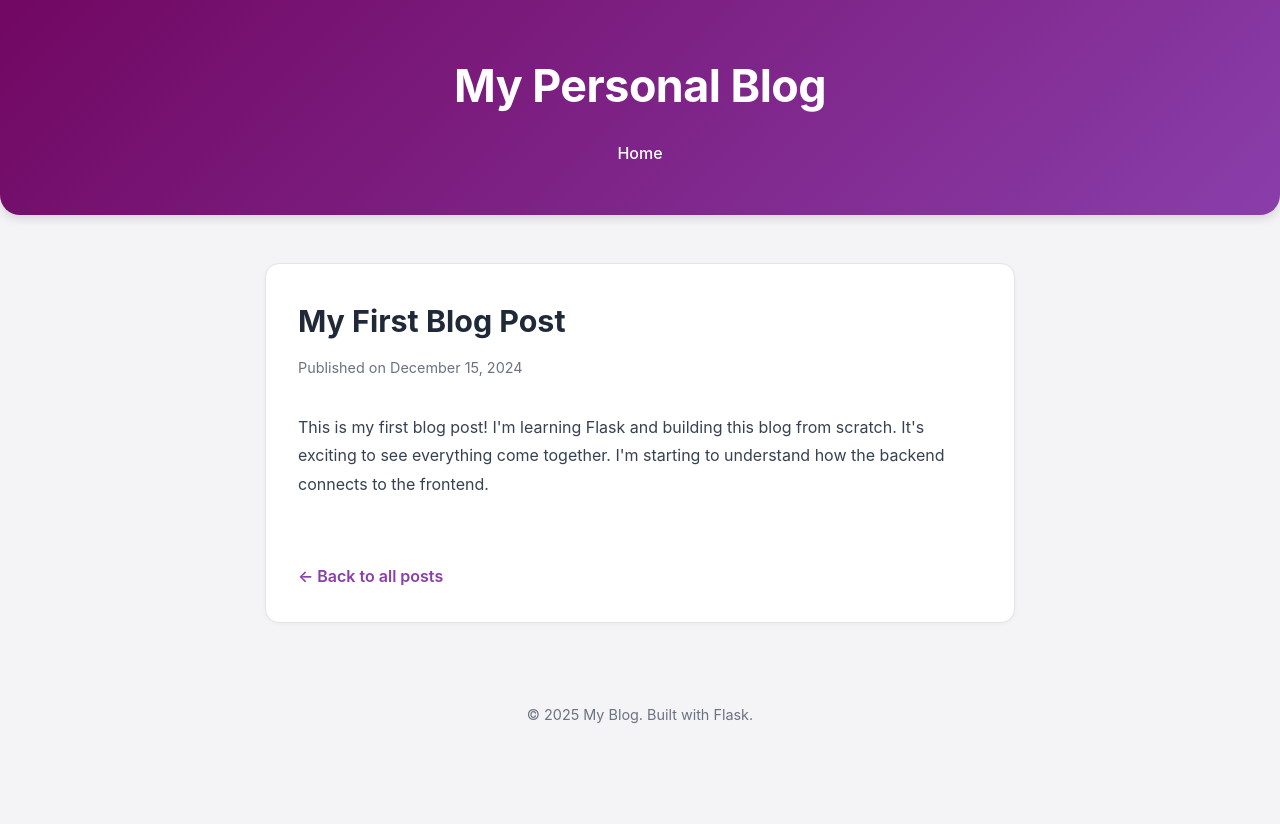
After one commit to Clockert/personal-blog, a Flask app: page /post/1 in a window 1280 px wide. The commit adds this page. Run offline with Flask 3, Linux system fonts and the light colour scheme.

Commit message:
Add individual post page and routing
Created post.html template for displaying full posts.
Added dynamic route /post/<id> in app.py.
Updated home page links to navigate to individual posts.
Added CSS styling for single post view.
Implemented 404 handling for missing posts.

```diff
--- a/app.py
+++ b/app.py
@@ -42,6 +42,24 @@ def home():
     # Pass the posts data to the template
     return render_template('home.html', posts=posts)
 
+# Define a route for individual posts
+# <int:post_id> means this part of the URL will be a number
+@app.route('/post/<int:post_id>')
+def post(post_id):
+    # Find the post with matching id
+    post = None
+    for p in posts:
+        if p['id'] == post_id:
+            post = p
+            break
+
+    # If post not found, show error message
+    if post is None:
+        return "Post not found!", 404
+
+    # Render the post template with the found post
+    return render_template('post.html', post=post)
+
 # Run the application
 if __name__ == '__main__':
     app.run(debug=True)
--- a/static/style.css
+++ b/static/style.css
@@ -164,3 +164,43 @@ footer {
   font-size: 0.9rem;
   margin-top: var(--spacing-section);
 }
+
+/* INDIVIDUAL POST PAGE */
+.post-container {
+  max-width: 750px;
+  margin: 0 auto;
+}
+
+.post-full {
+  background: var(--color-card-bg);
+  padding: var(--spacing-card);
+  border-radius: var(--radius-lg);
+  border: 1px solid var(--color-card-border);
+  box-shadow: var(--shadow-sm);
+}
+
+.post-full h2 {
+  font-size: var(--font-size-h2);
+  color: var(--color-heading);
+  margin-bottom: 0.5rem;
+}
+
+.post-content {
+  margin: 2rem 0;
+  line-height: 1.8;
+  color: #374151;
+}
+
+.back-link {
+  display: inline-block;
+  color: var(--color-accent);
+  text-decoration: none;
+  font-weight: 600;
+  margin-top: 2rem;
+  transition: color 0.25s;
+}
+
+.back-link:hover {
+  color: var(--color-accent-hover);
+  text-decoration: underline;
+}
--- a/templates/home.html
+++ b/templates/home.html
@@ -8,7 +8,7 @@ content %}
     <h3>{{ post.title }}</h3>
     <p class="post-meta">Published on {{ post.date }}</p>
     <p class="post-excerpt">{{ post.excerpt }}</p>
-    <a href="#" class="read-more">Read more →</a>
+    <a href="/post/{{ post.id }}" class="read-more">Read more →</a>
   </article>
   {% endfor %}
 </div>
--- /dev/null
+++ b/templates/post.html
@@ -0,0 +1,13 @@
+{% extends "base.html" %} {% block title %}{{ post.title }} - My Blog{% endblock
+%} {% block content %}
+<div class="post-container">
+  <article class="post-full">
+    <h2>{{ post.title }}</h2>
+    <p class="post-meta">Published on {{ post.date }}</p>
+
+    <div class="post-content">{{ post.content }}</div>
+
+    <a href="/" class="back-link">← Back to all posts</a>
+  </article>
+</div>
+{% endblock %}
```
